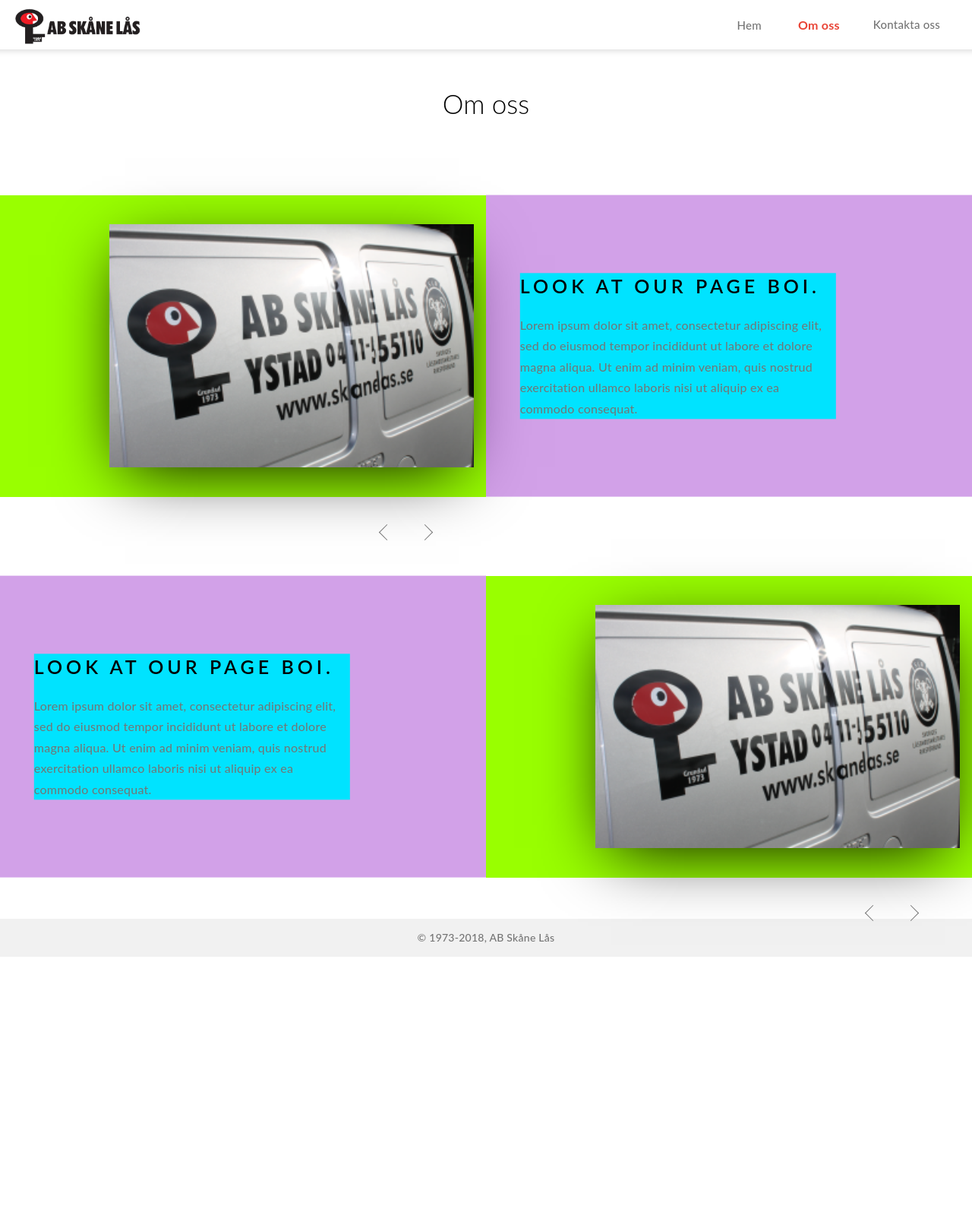
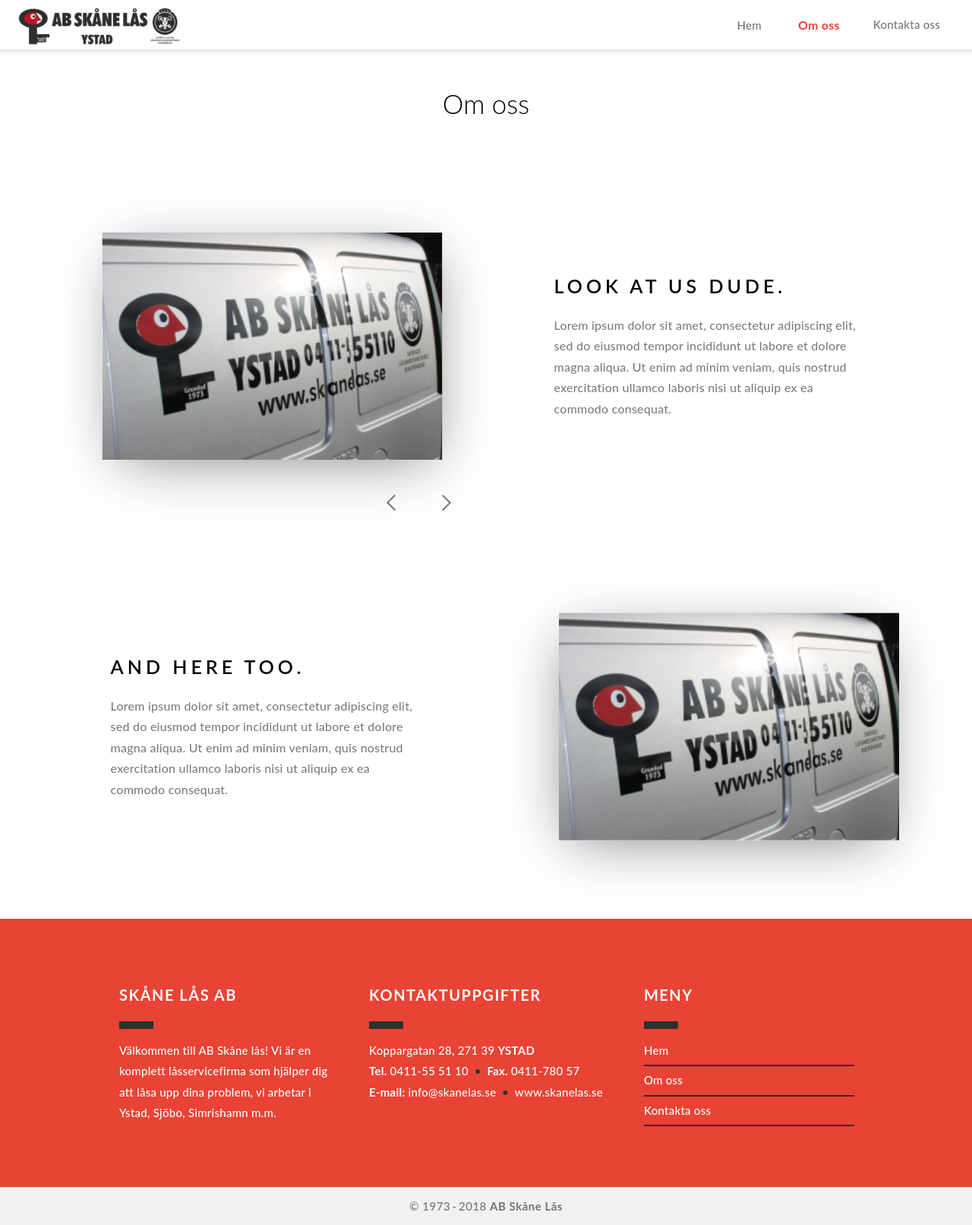
Before and after one commit to WebCreatorUF/Websites, a PHP site: page /Om_oss.html in a window 1280 px wide. Shown: the whole page at 76% size. Before the commit the page ends 1259 px from the top, so only its background shows below. Run offline with PHP 8.4, Linux system fonts and the light colour scheme; some libraries are stand-ins or nearby versions; some web fonts are replaced.

Commit message:
Add files via upload

```diff
--- a/Projekt_1/Om_oss.html
+++ b/Projekt_1/Om_oss.html
@@ -83,7 +83,7 @@
                             </li>
                             <li>
 								<div class="container_text">
-									<h2>LOOK AT OUR PAGE BOI.</h2>
+									<h2>LOOK AT US DUDE.</h2>
 									<p>Lorem ipsum dolor sit amet, consectetur adipiscing elit, sed do eiusmod tempor incididunt ut labore et dolore magna aliqua. Ut enim ad minim veniam, quis nostrud exercitation ullamco laboris nisi ut aliquip ex ea commodo consequat.</p>
 								</div>
                             </li>
@@ -92,23 +92,13 @@
                     <div class="article_about">
                         <ul>
                             <li>
-                                <div class="container_slide">
-                                    <div class="slider-wrapper">
-                                        <div class="inner-wrapper">
-                                            <div class="slide"><img src="Bilder/Other/1.png" style="width:800px; height:auto;" alt="a"></div>
-                                            <div class="slide"><img src="Bilder/Other/1.png" style="width:800px; height:auto;" alt="a"></div>
-                                            <div class="slide"><img src="Bilder/Other/1.png" style="width:800px; height:auto;" alt="a"></div>
-                                            <div class="slide"><img src="Bilder/Other/1.png" style="width:800px; height:auto;" alt="a"></div>
-                                            <div class="slide"><img src="Bilder/Other/1.png" style="width:800px; height:auto;" alt="a"></div>
-                                        </div>
-                                    </div>
-                                    <div class="button prev"></div>
-                                    <div class="button next"></div>
-                                </div>
+								<div class="img_about">
+									<img src="Bilder/Other/1.png" alt="about">
+								</div>
                             </li>
                             <li>
 								<div class="container_text">
-									<h2>LOOK AT OUR PAGE BOI.</h2>
+									<h2>AND HERE TOO.</h2>
 									<p>Lorem ipsum dolor sit amet, consectetur adipiscing elit, sed do eiusmod tempor incididunt ut labore et dolore magna aliqua. Ut enim ad minim veniam, quis nostrud exercitation ullamco laboris nisi ut aliquip ex ea commodo consequat.</p>
 								</div>
                             </li>
@@ -118,7 +108,33 @@
             </article>
 			<footer>
 				<div class="footer_container">
-                	<p>© 1973-2018, AB Skåne Lås</p>
+					<div class="info">
+						<ul>
+							<li>
+								<h3>SKÅNE LÅS AB</h3>
+								<hr style="width:35px; margin:10px 0 15px 0; border:5px solid #2F2F2F;">
+								<p>Välkommen till AB Skåne lås! Vi är en komplett låsservicefirma som hjälper dig att låsa upp dina problem, vi arbetar i Ystad, Sjöbo, Simrishamn m.m.</p>
+							</li>
+							<li>
+								<h3>KONTAKTUPPGIFTER</h3>
+								<hr style="width:35px; margin:10px 0 15px 0; border:5px solid #2F2F2F;">
+								<p>Koppargatan 28, 271 39 <b>YSTAD</b></p>
+								<p><b>Tel.</b> 0411-55 51 10&ensp;<span>•</span>&ensp;<b>Fax.</b> 0411-780 57</p>
+								<p><b>E-mail:</b> info@skanelas.se&ensp;<span>•</span>&ensp;<a href="index.html">www.skanelas.se</a></p>
+							</li>
+							<li>
+								<h3>MENY</h3>
+								<hr style="width:35px; margin:10px 0 15px 0; border:5px solid #2F2F2F;">
+								<p><a href="index.html">Hem</a></p>
+								<hr style="width: 100%; margin: 5px auto; border: 0.5px solid #2F2F2F;">
+								<p><a href="Om_oss.html">Om oss</a></p>
+								<hr style="width: 100%; margin: 5px auto; border: 0.5px solid #2F2F2F;">
+								<p><a href="Kontakta_Oss.php">Kontakta oss</a></p>
+								<hr style="width: 100%; margin: 5px auto; border: 0.5px solid #2F2F2F;">
+							</li>
+						</ul>
+					</div>
+                	<p>© 1973&thinsp;-&thinsp;2018 <b>AB Skåne Lås</b></p>
 				</div>
 			</footer>
 		</div>
--- a/Projekt_1/style.css
+++ b/Projekt_1/style.css
@@ -7,10 +7,11 @@ body {
 	background-color: #FFF;
 }
 
-#container {
+.container {
 	height: 100%;
 	width: 100%;
 	position: relative;
+	overflow-x: hidden;
 }
 
 .wrappercontainer {
@@ -49,12 +50,16 @@ img {
 	cursor:pointer;
 	display: none;
 	background: url(Bilder/Small/up.png) no-repeat center #cbcbcb;
-	background-size:cover;
+	background-size:40px;
 	transition: .25s ease-in-out;
 }
 
 #btnReturn:hover {
 	background-color:#e94335;
+}
+
+span {
+	color:#2F2F2F;
 }
 
 /*-----------------------FONT--------------------------*/
@@ -135,7 +140,7 @@ header ul li ul li a:hover {
 }
 
 header ul li img {
-	width: 165px;
+	width: 225px;
 	height: auto;
 	vertical-align: middle;
 }
@@ -304,7 +309,6 @@ article ul li:nth-child(1) ul li:nth-child(5) p {
   	justify-content: center;
   	align-items: center;
   	height: inherit;
-	background-color:rgba(153,255,0,1.00);
 }
 
 .container_text {
@@ -312,21 +316,29 @@ article ul li:nth-child(1) ul li:nth-child(5) p {
 	width:65%;
 	height: auto;
     top: 50%;
-	left:20%;
-    transform: translate(-20%, -50%);
-	background-color:rgba(0,227,255,1.00);
+	left:40%;
+    transform: translate(-40%, -50%);
+}
+
+.article_about:nth-child(odd) .container_text {
+	position:relative;
+	width:65%;
+	height: auto;
+    top: 50%;
+	left:65%;
+    transform: translate(-65%, -50%);
 }
 
 .slider-wrapper {
-  	width: 75%;
+  	width: 70%;
  	height: auto;
  	position:relative;
   	margin:10px;
- 	left: 40%;
-	transform: translate(-40%, 0%);
+ 	left: 20%;
+	transform: translate(-20%, 0%);
     overflow: hidden;
     background-color: transparent;
-    box-shadow: 0px 20px 85px -20px #000;
+    box-shadow: 5px 15px 75px -20px #777;
 }
 
 .inner-wrapper {
@@ -348,40 +360,41 @@ article ul li:nth-child(1) ul li:nth-child(5) p {
 }
 
 .button {
-  	width: 14px;
-  	height: 14px;
-  	border-top: 1px solid #747474;
+  	width: 1vw;
+  	height: 1vw;
+  	border-top: 2px solid #747474;
   	position:absolute;
   	cursor: pointer;
-  	top:110%;
-	margin:0px 55%;
+  	top:100%;
+	margin:0px 50%;
 	transition: .25s ease-in-out;
 }
 
 .prev {
-  	border-left: 1px solid #747474;
+  	border-left: 2px solid #747474;
   	transform: rotate(-45deg);
-	left:150px;
+	left:30%;
 	transition: .25s ease-in-out;
 }
 
 .next {
-  	border-right: 1px solid #747474;
+  	border-right: 2px solid #747474;
   	transform: rotate(45deg);
-	left:200px;
+	left:30%;
+	margin: 0 60%;
 	transition: .25s ease-in-out;
 }
 
 .button:hover {
-	border-top: 1px solid #e94335;
+	border-top: 2px solid #e94335;
 }
 
 .next:hover {
-	border-right: 1px solid #e94335;
+	border-right: 2px solid #e94335;
 }
 
 .prev:hover {
-	border-left: 1px solid #e94335;
+	border-left: 2px solid #e94335;
 }
 
 .article_about {
@@ -406,7 +419,6 @@ article ul li:nth-child(1) ul li:nth-child(5) p {
 .article_about ul li:nth-child(1) {
 	width:50%;
 	float:right;
-	background-color:rgba(166,69,209,0.50);
 }
 
 .article_about ul li:nth-child(2) {
@@ -417,7 +429,6 @@ article ul li:nth-child(1) ul li:nth-child(5) p {
 	letter-spacing: 0.25px;
 	top:50%;
 	transform:translate(0%, -50%);
-	background-color:rgba(166,69,209,0.50);
 }
 
 .article_about ul li:nth-child(2) h2 {
@@ -441,6 +452,20 @@ article ul li:nth-child(1) ul li:nth-child(5) p {
 .article_about:nth-child(2) ul li:nth-child(1) {
 	float:left;
 }
+
+.article_about .img_about {
+	width:100%;
+	height: inherit;
+}
+
+.article_about .img_about img {
+	width:35vw;
+	height:auto;
+	transform: translate(0%, -50%);
+	top:50%;
+	position: relative;
+	box-shadow: -5px 15px 75px -20px #777;
+}
 /*
 input[type=submit] {
 	background: none;
@@ -456,7 +481,6 @@ input[type=submit] {
     letter-spacing: .5px;
 	transition: .25s ease-in-out;
 }
-
 input[type=submit]:hover {
     background-color: #D13D31;
 	cursor: pointer;
@@ -466,26 +490,92 @@ input[type=submit]:hover {
 
 footer {
 	width: 100%;
-	height: 50px;
+	height: 100%;
 	background-color: #F1F1F1;
 }
 
 footer .footer_container {
 	width: 100%;
-	height: 50px;
+	height: 100%;
 	margin: 0 auto;
 	position: relative;
 }
 
 footer p {
-	text-align: center;
+	text-align: left;
 	color: #747474;
 	font-family: "Lato";
 	font-weight: 500;
-	font-size: 14px;
+	font-size: 15px;
+	letter-spacing: 0.5px;
+	margin:0 auto;
+	line-height:50px;
+	width:fit-content;
+}
+
+footer a {
+	color: #fff;
+	text-decoration: none;
+	transition: .25s ease-in-out;
+}
+
+footer a:hover {
+	color: #2F2F2F;
+}
+
+footer ul {
+	width: 100%;
+	height: 100%;
+	margin: 0 auto;
+	padding: 0;
+	text-align: center;
+}
+
+footer ul li {
+	display: inline-block;
+	width: auto;
+	height: auto;
+	vertical-align: top;
+}
+
+footer .info {
+	background-color: #e94335;
+	padding:75px 0px;
+}
+
+footer .info p {
+	text-align: left;
+	color: #fff;
+	font-weight: 500;
+	font-size: 15px;
 	letter-spacing: 0.25px;
-	margin:0;
+	margin:0 auto;
+	line-height:27.5px;
+	width:100%;
+}
+
+footer .info h3 {
+	text-align: left;
+	color: #fff;
+	font-family: "Lato";
+	font-weight: bolder;
+	font-size: 20px;
+	letter-spacing: 1.5px;
+	margin:0 auto;
 	line-height:50px;
+	width:100%;
+}
+
+footer .info li:nth-child(1) p {
+	width:275px;
+}
+
+footer .info li:nth-child(2) {
+	margin: 0px 50px;
+}
+
+footer .info li:nth-child(3) p {
+	width:275px;
 }
 
 /*------------------------------PHONE---------------------------------*/
@@ -584,7 +674,7 @@ footer p {
 	}
 
 	header ul li img {
-		width:150px;
+		width:200px;
 		height:auto;
 	}
 
```
Also changed, not shown: Projekt_1/Kontakta_Oss.php (+27 -1 lines), Projekt_1/index.html (+27 -1 lines), Projekt_1/script.js (+11 -1 lines), Projekt_1/Bilder/Logos/logo_text.png, Projekt_1/Bilder/Logos/sd.png (added).
